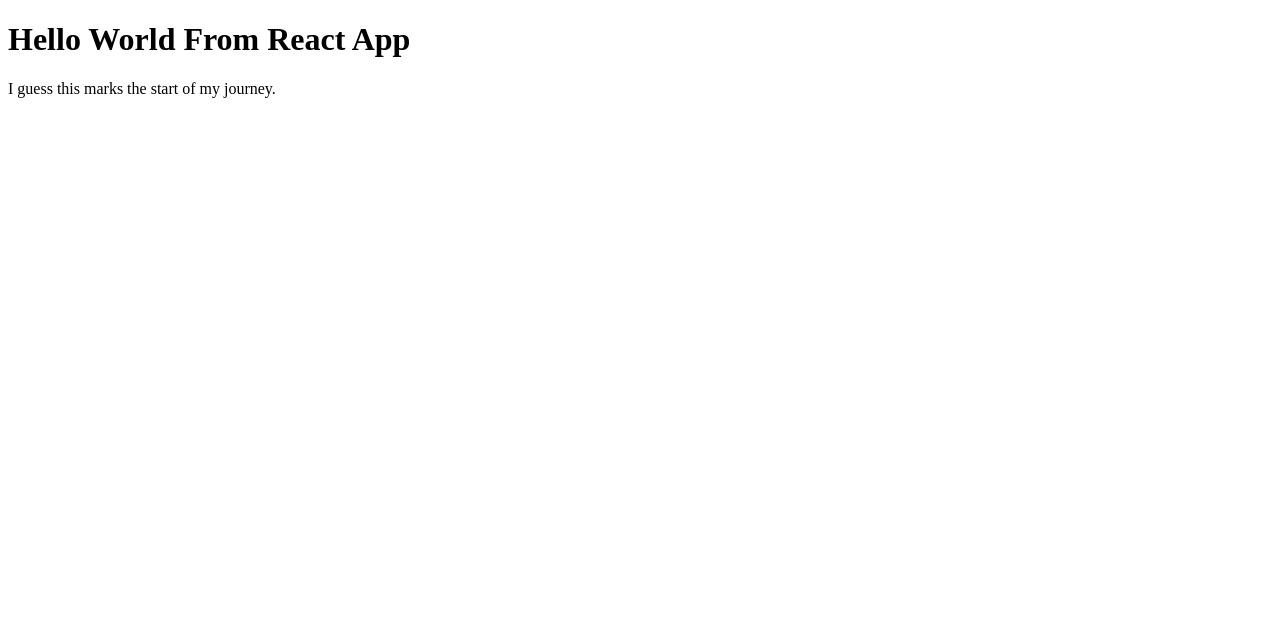
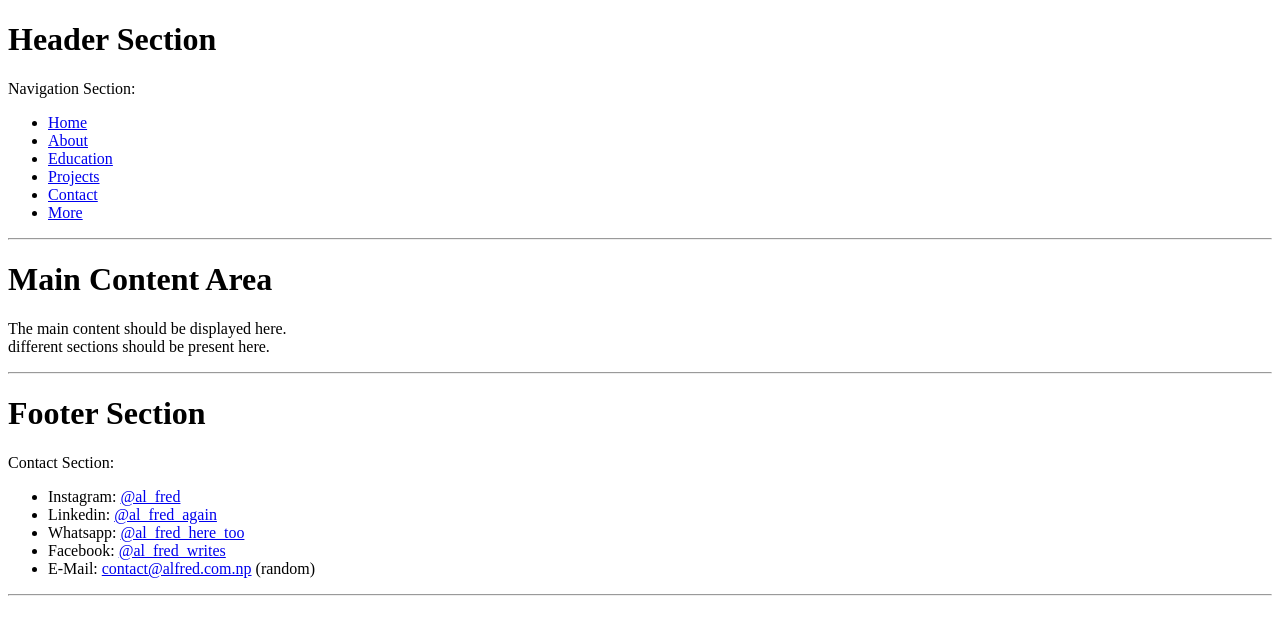
Before and after one commit to aliz-bhattarai-001/learning_react, a React (Vite) app: page / in a window 1280 px wide. Shown: the top 634 px of the page. Built offline with nearby package versions, Linux system fonts and the light colour scheme.

Commit message:
Added: Simplest Webpage implementation

```diff
--- a/src/App.tsx
+++ b/src/App.tsx
@@ -1,12 +1,15 @@
-
+import Header from "./components/Header"
+import Footer from "./components/Footer"
+import ContentArea from "./components/ContentArea"
 
 function App() {
-// All the main code goes within this block (the main app I'd say)
+  // All the main code goes within this block (the main app I'd say)
   return (
 
     <>
-    <h1>Hello World From React App</h1>
-    <p>I guess this marks the start of my journey.</p>
+      <Header />
+      <ContentArea/>
+      <Footer />
     </>
   )
 }
--- /dev/null
+++ b/src/components/ContentArea.tsx
@@ -0,0 +1,15 @@
+function ContentArea() {
+    return (
+        <>
+            <h1>
+                Main Content Area
+            </h1>
+            <p>The main content should be displayed here. <br />
+                different sections should be present here.</p>
+            <hr></hr>
+        </>
+    ) // return contentArea()
+
+} // func contentArea()
+
+export default ContentArea
--- /dev/null
+++ b/src/components/Footer.tsx
@@ -0,0 +1,20 @@
+function Footer() {
+    return (
+        <>
+            <h1>
+                Footer Section
+            </h1>
+            <p>Contact Section: </p>
+            <ul>
+                <li>Instagram: <a href="#">@al_fred</a></li>
+                <li>Linkedin: <a href="#">@al_fred_again</a></li>
+                <li>Whatsapp: <a href="#">@al_fred_here_too</a></li>
+                <li>Facebook: <a href="#">@al_fred_writes</a></li>
+                <li>E-Mail: <a href="#">contact@alfred.com.np</a> (random)</li>
+            </ul>
+            <hr></hr>
+        </>
+    ) // return Footer()
+} // func Footer()
+
+export default Footer
--- /dev/null
+++ b/src/components/Header.tsx
@@ -0,0 +1,21 @@
+function Header() {
+    return (
+        <>
+            <h1>Header Section</h1>
+            <p>Navigation Section:</p>
+            <nav>
+                <ul>
+                    <li><a href="#">Home</a></li>
+                    <li><a href="#">About</a></li>
+                    <li><a href="#">Education</a></li>
+                    <li><a href="#">Projects</a></li>
+                    <li><a href="#">Contact</a></li>
+                    <li><a href="#">More</a></li>
+                </ul>
+            </nav>
+            <hr></hr>
+        </>
+    ) // return Header()
+} // func Header()
+
+export default Header
```
